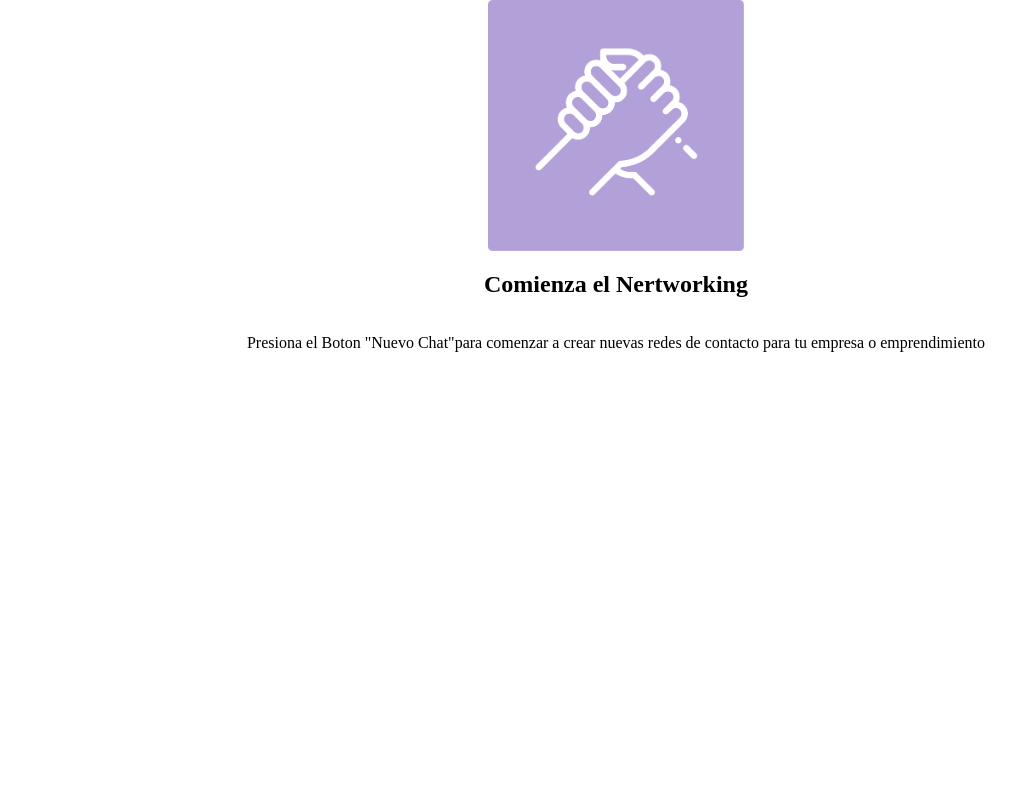
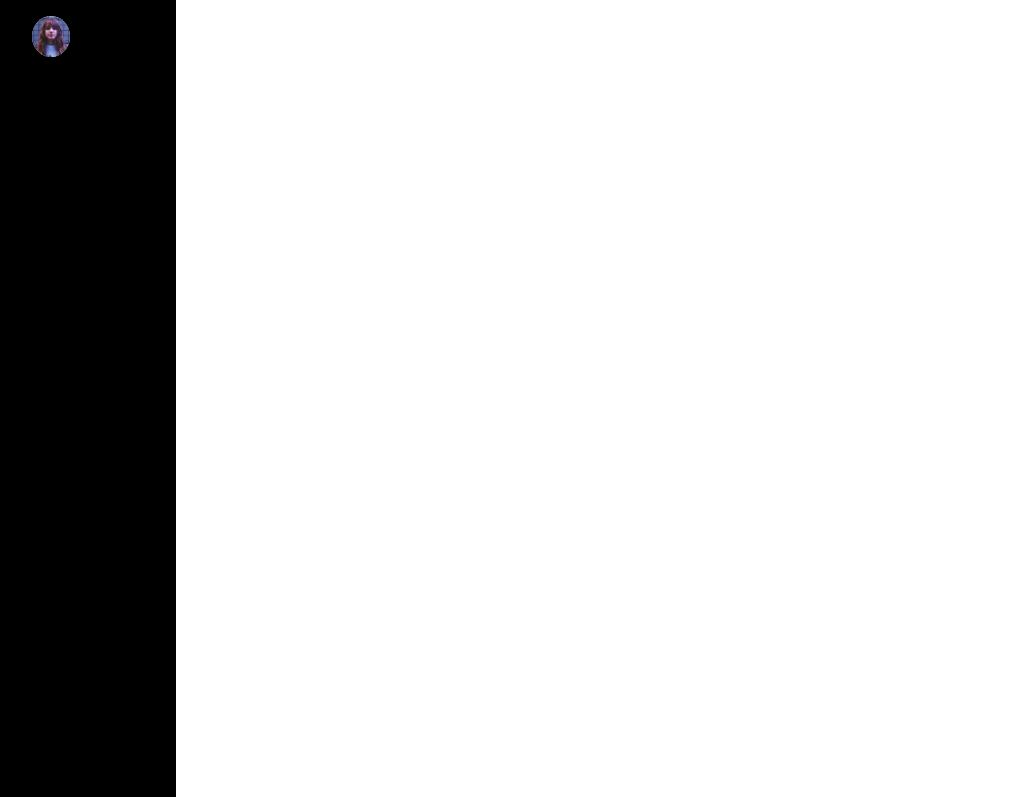
Before and after one commit to Makaosva/Proyecto1_Sist_Mensajeria, a plain HTML site: page index.html in a window 1280 px wide. Shown: the top 797 px of the page, without its empty margins (24-1040 px from the left). Drawn offline with Linux system fonts and the light colour scheme.

Commit message:
inicio creacion contactos

```diff
--- a/assets/css/style.css
+++ b/assets/css/style.css
@@ -1,10 +1,12 @@
 @import url("https://fonts.googleapis.com/css2?family=Roboto:wght@700&display=swap");
 
-body {
+body,
+menu {
   margin: 0;
 }
 
 .contactos {
+  display: flex;
   flex: 0 0 20rem;
 }
 
@@ -18,3 +20,39 @@ body {
 .principal img {
   width: 20%;
 }
+
+menu {
+  background-color: black;
+  width: 10em;
+  min-height: 100vh;
+}
+menu ul {
+  margin: 0;
+  padding: 0;
+  display: flex;
+  flex-direction: column;
+}
+menu li {
+  padding: 1em;
+  list-style: none;
+}
+menu a {
+  text-decoration: none;
+  color: white;
+  color: rgba(255, 255, 255, 0.6);
+}
+menu a:hover {
+  color: white;
+}
+
+.boxPrinc {
+  flex-direction: column-reverse;
+  justify-content: space-around;
+}
+
+#circle {
+  background: lightblue;
+  border-radius: 50%;
+  width: 30%;
+  height: 30%;
+}
--- a/index.html
+++ b/index.html
@@ -7,8 +7,33 @@
     <link rel="stylesheet" href="assets/css/style.css" />
   </head>
   <body>
+    <div>
       <!--Seccion Contactos-->
-    <section class="contactos"></section>
+      <section class="contactos">
+        <menu
+          ><ul>
+            <li class="boxPrinc">
+              <div>
+                <div>
+                  <img id="circle" src="assets/img/maria.jpg" alt="" />
+                  <h4>Maria</h4>
+                  <p>Activa ahora</p>
+                </div>
+                <div></div>
+              </div>
+              <div></div>
+            </li>
+            <li></li>
+            <li></li>
+            <li></li>
+            <li></li>
+            <li></li>
+            <li></li>
+            <li></li>
+            <li></li>
+            <li></li></ul
+        ></menu>
+      </section>
       <!--Seccion principal-->
       <section class="principal">
         <img src="assets/img/hand.png" alt="Mano imagen principal" />
@@ -18,5 +43,6 @@
           contacto para tu empresa o emprendimiento
         </p>
       </section>
+    </div>
   </body>
 </html>
```
Lines whose indentation alone changed are shown as unchanged.
